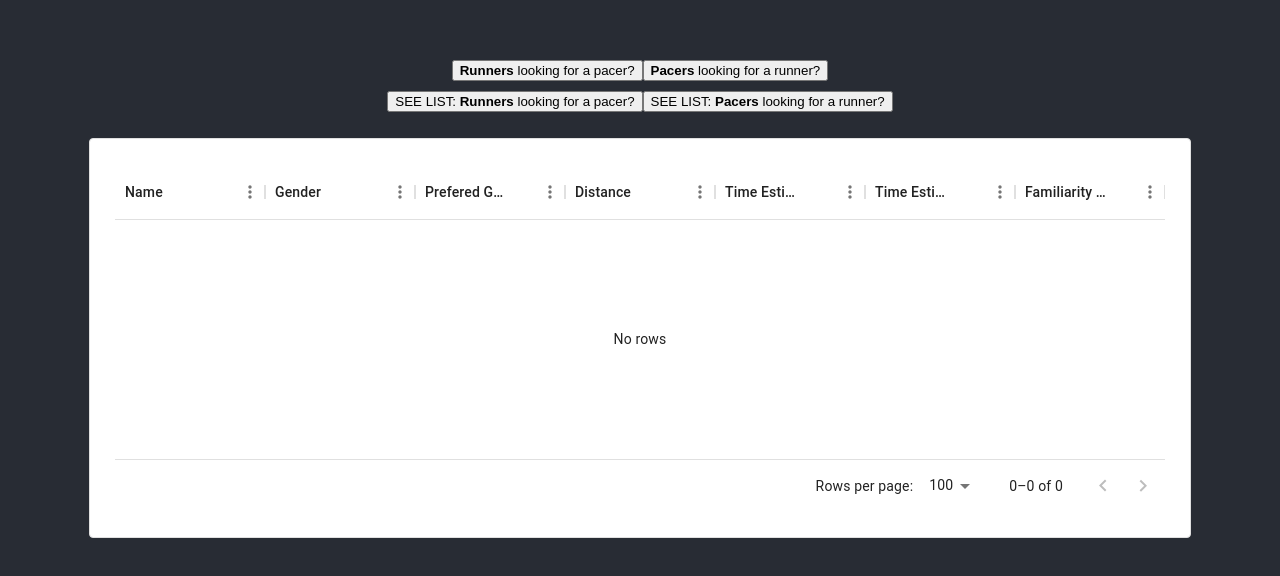
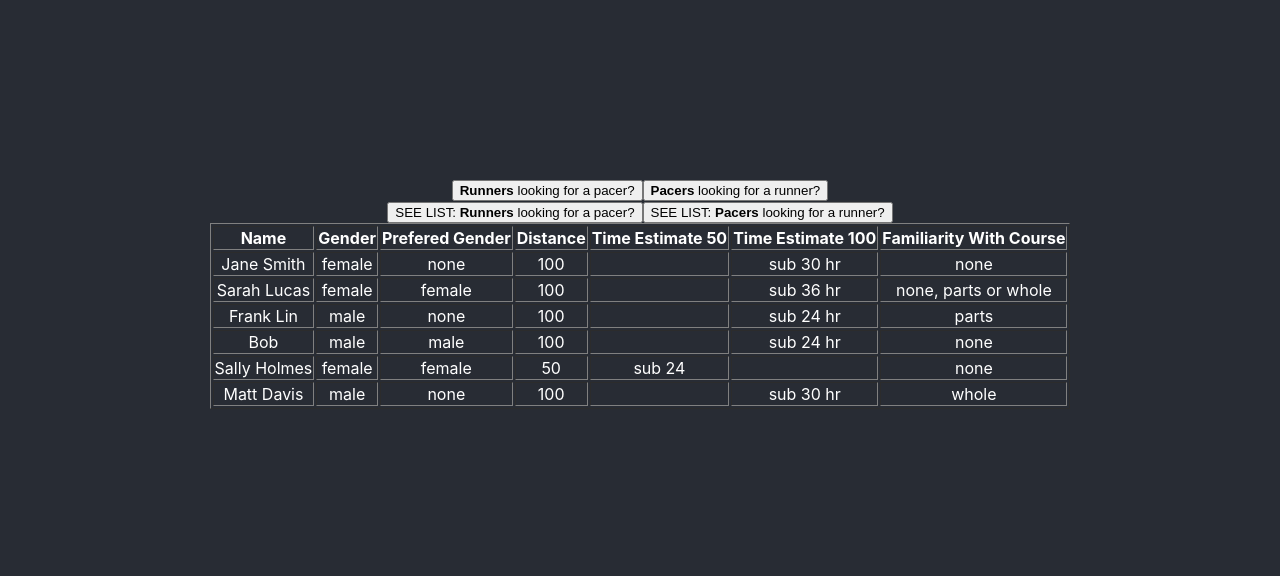
Before and after one commit to RobinN80/runners-pacers-match-frontend, a React (Create React App) app: page / in a window 1280 px wide. Shown: the part 106-682 px from the top of the page. Built offline with nearby package versions, Linux system fonts and the light colour scheme.

Commit message:
Simplified version of data grid

```diff
--- a/src/App.css
+++ b/src/App.css
@@ -2,16 +2,16 @@
   text-align: center;
 }
 
-.App-logo {
+/* .App-logo {
   height: 40vmin;
   pointer-events: none;
-}
+} */
 
-@media (prefers-reduced-motion: no-preference) {
+/* @media (prefers-reduced-motion: no-preference) {
   .App-logo {
     animation: App-logo-spin infinite 20s linear;
   }
-}
+} */
 
 .App-header {
   background-color: #282c34;
@@ -20,11 +20,11 @@
   flex-direction: column;
   align-items: center;
   justify-content: center;
-  font-size: calc(10px + 2vmin);
+  /* font-size: calc(10px + 2vmin); */
   color: white;
 }
 
-.App-link {
+/* .App-link {
   color: #61dafb;
 }
 
@@ -35,4 +35,4 @@
   to {
     transform: rotate(360deg);
   }
-}
+} */
--- a/src/Components/Main.js
+++ b/src/Components/Main.js
@@ -1,8 +1,9 @@
 import {useState} from 'react';
 import ParticipantDisplayGrid from "./Grid";
+import SimpleDataGrid from './SimpleDataGrid';
 // import InputForm from './InputForm';
 import InputFormRunners from './Forms/InputFormRunners';
-import FilterDisplay from './FilterDisplay';
+// import FilterDisplay from './FilterDisplay';
 // const participantTypes = [runner, pacer];
 
 const Main = () => {
@@ -42,7 +43,8 @@ const handleClickPacerForm = () =>{
         </span>
        </div>
        {/* <FilterDisplay /> */}
-       <ParticipantDisplayGrid participantType={participantType}/>
+       {/* <ParticipantDisplayGrid participantType={participantType}/> */}
+       <SimpleDataGrid participantFormType={participantType} />
        <InputFormRunners setOpen={() => setOpen()} participantFormType={participantFormType} open={open} />
     </div>
  )
--- /dev/null
+++ b/src/Components/SimpleDataGrid.js
@@ -0,0 +1,38 @@
+import { Runners, Pacers } from "../shared/runners-pacers-mock-data";
+
+
+const SimpleDataGrid = (props) => {
+//  const {participantType} = props;
+ const columnsRunners = [
+    {field: 'name', headerName: 'Name', width: 150},
+    {field: 'gender', headerName: 'Gender', width: 150},
+    {field: 'partnerGenderPreference', headerName: 'Prefered Gender', width: 150},
+    {field: 'runnerDistance', headerName: 'Distance', width: 150},
+    {field: 'runner50TimeEstimate', headerName: 'Time Estimate 50', width: 150},
+    {field: 'runner100TimeEstimate', headerName: 'Time Estimate 100', width: 150},
+    {field: 'familiarityOfCourse', headerName: 'Familiarity With Course', width: 150},
+]
+
+return(
+    <table border="1" >
+        <thead>
+            <tr>
+                {columnsRunners.map((column) => (
+                    <th key={column.field}>{column.headerName}</th>
+                ))}
+            </tr>
+        </thead>
+        <tbody>
+            {Runners.map((runner)=> (
+                <tr key={runner.id}>
+                    {columnsRunners.map((column)=> (
+                        <td key={runner.id + column.field}>{runner[column.field]}</td>
+                    ))}
+                </tr>
+            ))}
+        </tbody>
+    </table>
+)
+};
+
+export default SimpleDataGrid;
```
